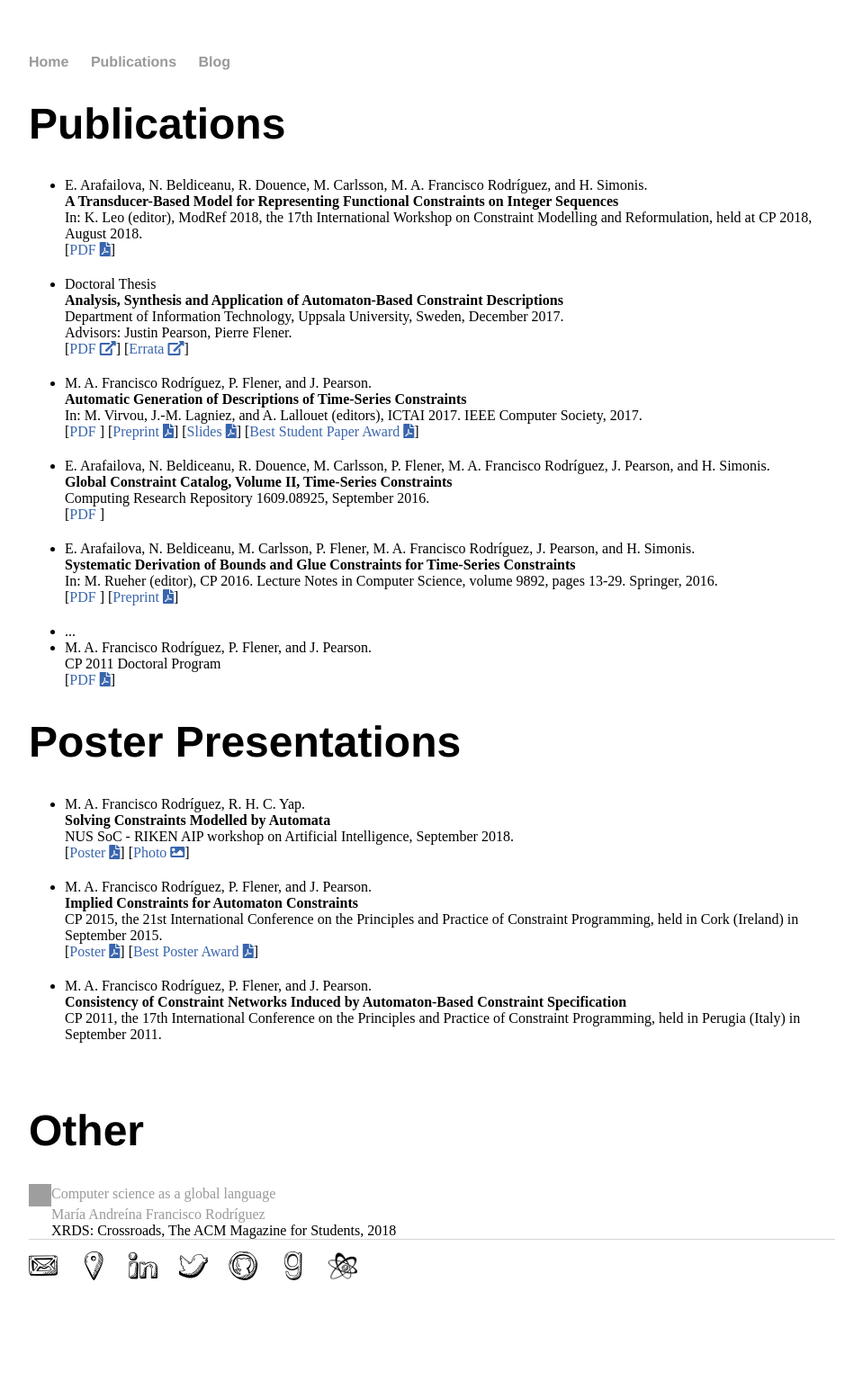
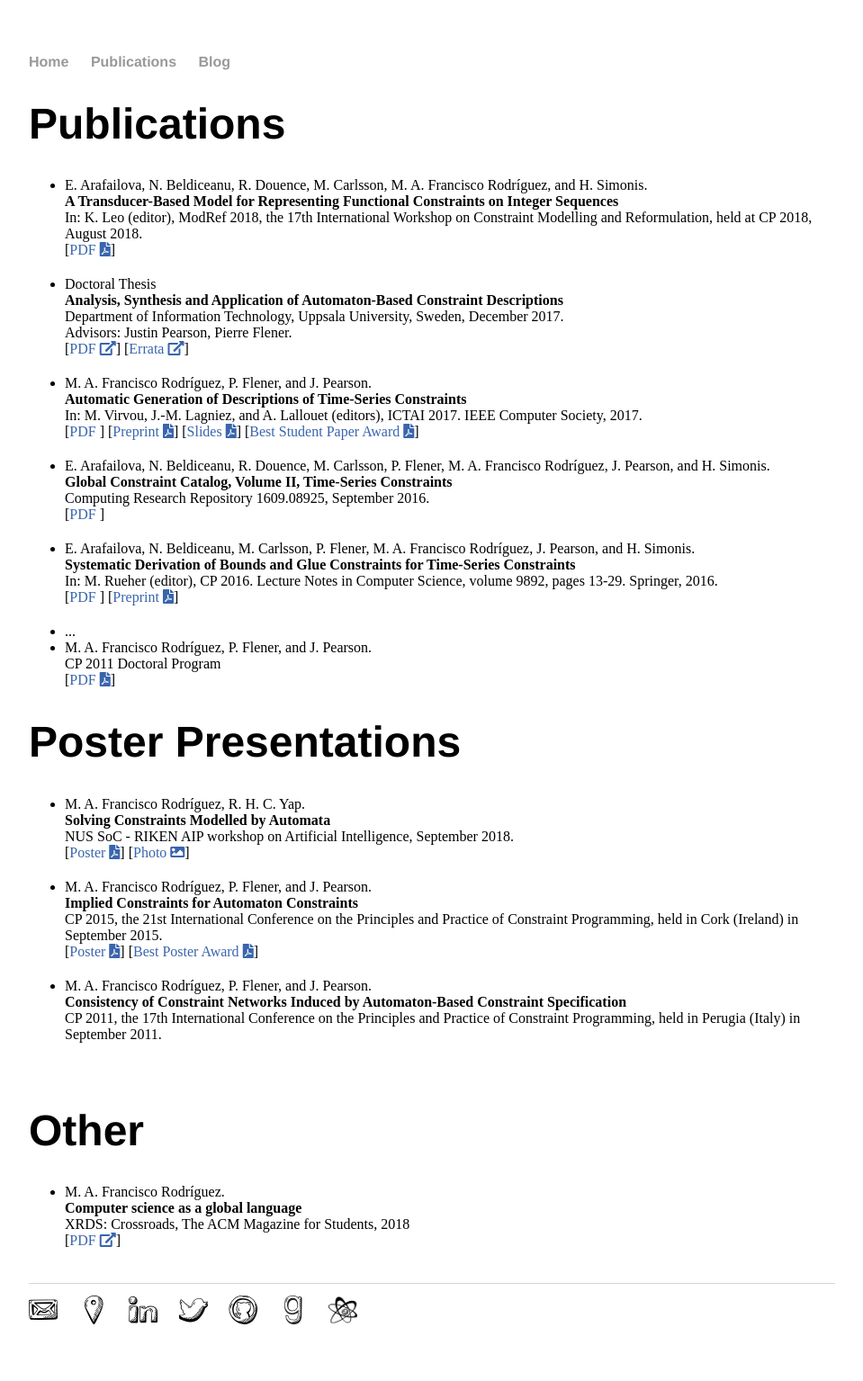
Before and after one commit to andreina-francisco/andreina-francisco.github.io, a Jekyll site: the page built from cv/index.html, in a window 1280 px wide. Shown: the whole page at 90% size, without its empty margins (160-1119 px from the left). Built offline with Jekyll 4.4.1, drawn with Linux system fonts in a browser that asks for light colours; nearby versions of some CDN libraries; a style sheet for code colours, icons or effects is not loaded; before the commit the page ends 1486 px from its top, so only the background shows below that; grey boxes are pictures that could not be loaded.

Commit message:
Update index.html

```diff
--- a/cv/index.html
+++ b/cv/index.html
@@ -85,7 +85,17 @@
 
 	<h1> Other </h1>
 
+	<ul class="publist">
 	<!-- ACM DL Article: Computer science as a global language -->
-<div class="acmdlitem" id="item3265897"><img src="//dl.acm.org/images/oa.gif" width="25" height="25" border="0" alt="ACM DL Author-ize service" style="vertical-align:middle"/><a href="https://dl.acm.org/authorize?N669901" title="Computer science as a global language">Computer science as a global language</a><div style="margin-left:25px"><a href="http://dl.acm.org/author_page.cfm?id=87059152257" >María Andreína Francisco Rodríguez</a><br />XRDS: Crossroads, The ACM Magazine for Students, 2018</div></div>
+		<li class="pub @">
+			<span class="author">M. A. Francisco Rodr&iacute;guez.</span><br />
+			<span class="title">Computer science as a global language</span><br />
+			<span class="note">XRDS: Crossroads, The ACM Magazine for Students, 2018</span><br />
+			[<a class="text" href="http://dl.acm.org/author_page.cfm?id=87059152257">PDF <i class="fas fa-external-link-alt"></i></a>]
+<!--<div class="acmdlitem" id="item3265897"><img src="//dl.acm.org/images/oa.gif" width="25" height="25" border="0" alt="ACM DL Author-ize service" style="vertical-align:middle"/><a href="https://dl.acm.org/authorize?N669901" title="Computer science as a global language">Computer science as a global language</a><div style="margin-left:25px"><a href="http://dl.acm.org/author_page.cfm?id=87059152257" >María Andreína Francisco Rodríguez</a><br />XRDS: Crossroads, The ACM Magazine for Students, 2018</div></div>-->
+
+
+	</ul>
+	<br />
 
 </div><!-- /.blurb -->
```
